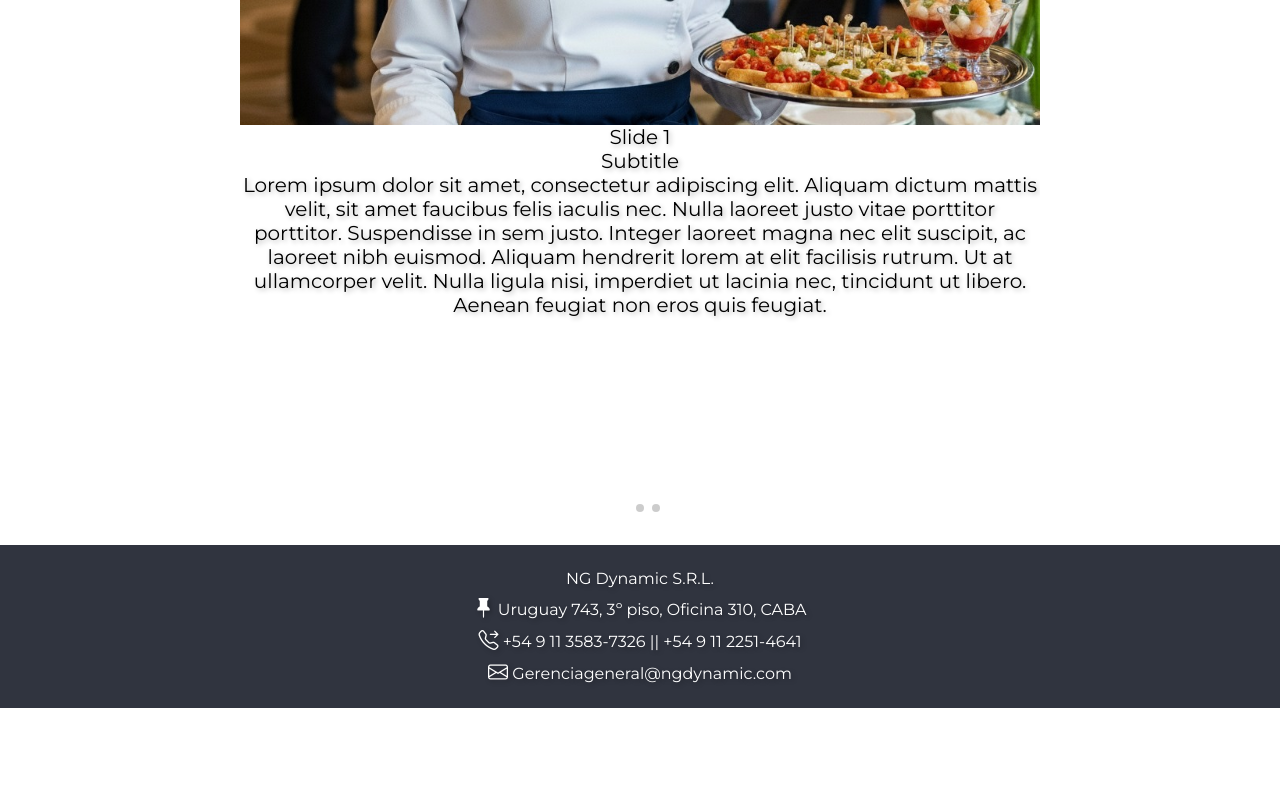
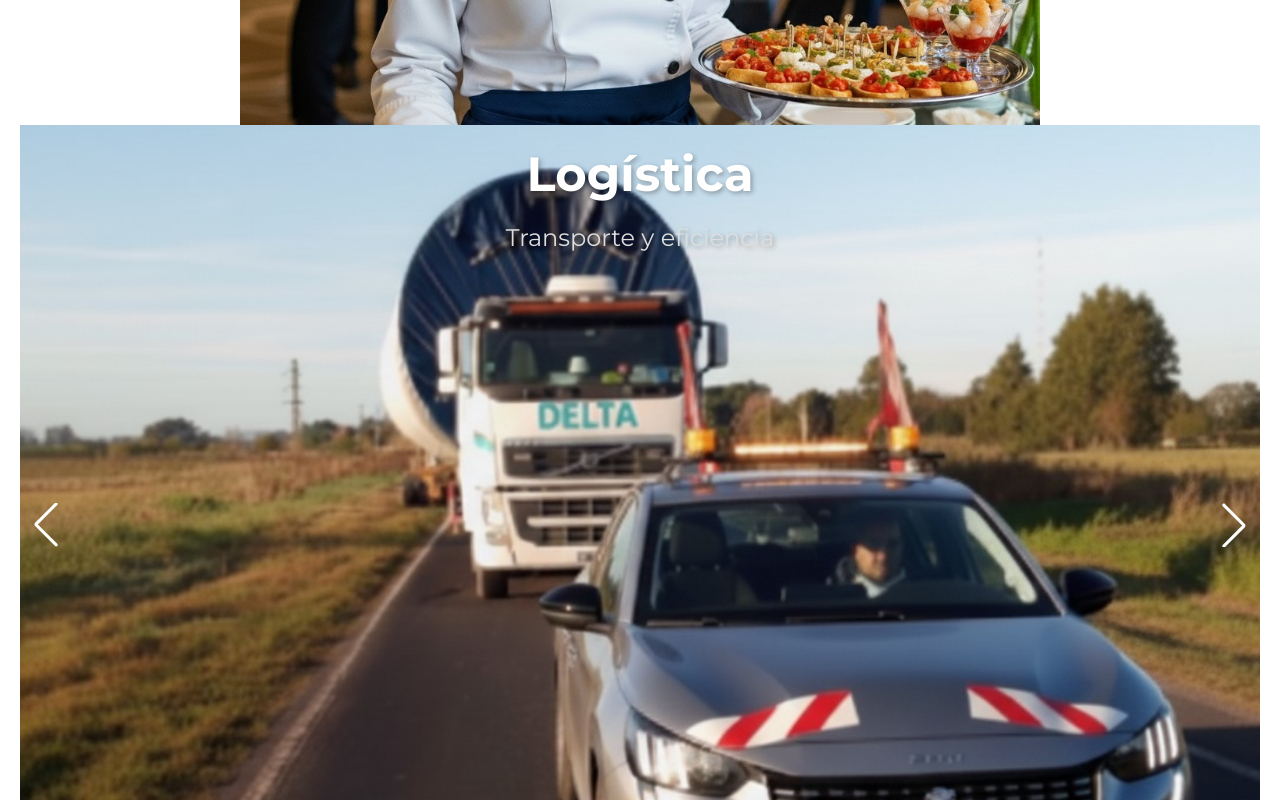
Before and after one commit to dariperee/ngDynamic, a React (Vite) app: page / in a window 1280 px wide. Shown: the part 540-1340 px from the top of the page. Before the commit the page ends 1248 px from the top, so only its background shows below. Built offline with nearby package versions, Linux system fonts and the light colour scheme; grey boxes are pictures that could not be loaded.

Commit message:
Sliders beta

```diff
--- a/src/components/Hero.jsx
+++ b/src/components/Hero.jsx
@@ -1,4 +1,5 @@
 import { useEffect } from "react";
+import HeroParallax from "./HeroParallax";
 import agroexportacion from "../assets/agroexportacion.jpg";
 import logistica from "../assets/logistica1.jpg";
 import catering from "../assets/catering.jpg";
@@ -9,8 +10,7 @@ import { Swiper, SwiperSlide } from 'swiper/react';
 import { Autoplay, Navigation, Pagination, Parallax } from 'swiper/modules'
 import 'swiper/css';
 import 'swiper/css/pagination';
-import 'swiper/css/navigation';
-
+import 'swiper/css/parallax';
 
 const Hero = () => {
 
@@ -36,58 +36,7 @@ const Hero = () => {
 
 
       {/*Swiper 2, estilo parallax, imagenes con texto*/}
-      <Swiper
-      style={{'--swiper-navigation-color': '#fff','--swiper-pagination-color': '#fff',}}
-      speed={600} parallax={true} pagination={{clickable: true,}} navigation={true}
-      modules={[Parallax, Pagination, Navigation]} className="mySwiper2">
-        <div slot="container-start" className="parallax-bg"
-          style={{'background-image':'url(https://swiperjs.com/demos/images/nature-1.jpg)',}}
-          data-swiper-parallax="-23%">
-        </div>
-
-        <SwiperSlide>
-          <div className="title" data-swiper-parallax="-300">Slide 1</div>
-          <div className="subtitle" data-swiper-parallax="-200">Subtitle</div>
-          <div className="text" data-swiper-parallax="-100"><p>
-              Lorem ipsum dolor sit amet, consectetur adipiscing elit. Aliquam
-              dictum mattis velit, sit amet faucibus felis iaculis nec. Nulla
-              laoreet justo vitae porttitor porttitor. Suspendisse in sem justo.
-              Integer laoreet magna nec elit suscipit, ac laoreet nibh euismod.
-              Aliquam hendrerit lorem at elit facilisis rutrum. Ut at
-              ullamcorper velit. Nulla ligula nisi, imperdiet ut lacinia nec,
-              tincidunt ut libero. Aenean feugiat non eros quis feugiat.</p>
-          </div>
-        </SwiperSlide>
-
-        <SwiperSlide>
-          <div className="title" data-swiper-parallax="-300">Slide 2</div>
-          <div className="subtitle" data-swiper-parallax="-200">Subtitle</div>
-          <div className="text" data-swiper-parallax="-100"><p>
-              Lorem ipsum dolor sit amet, consectetur adipiscing elit. Aliquam
-              dictum mattis velit, sit amet faucibus felis iaculis nec. Nulla
-              laoreet justo vitae porttitor porttitor. Suspendisse in sem justo.
-              Integer laoreet magna nec elit suscipit, ac laoreet nibh euismod.
-              Aliquam hendrerit lorem at elit facilisis rutrum. Ut at
-              ullamcorper velit. Nulla ligula nisi, imperdiet ut lacinia nec,
-              tincidunt ut libero. Aenean feugiat non eros quis feugiat.</p>
-          </div>
-        </SwiperSlide>
-
-        <SwiperSlide>
-          <div className="title" data-swiper-parallax="-300">Slide 3</div>
-          <div className="subtitle" data-swiper-parallax="-200">Subtitle</div>
-          <div className="text" data-swiper-parallax="-100"><p>
-              Lorem ipsum dolor sit amet, consectetur adipiscing elit. Aliquam
-              dictum mattis velit, sit amet faucibus felis iaculis nec. Nulla
-              laoreet justo vitae porttitor porttitor. Suspendisse in sem justo.
-              Integer laoreet magna nec elit suscipit, ac laoreet nibh euismod.
-              Aliquam hendrerit lorem at elit facilisis rutrum. Ut at
-              ullamcorper velit. Nulla ligula nisi, imperdiet ut lacinia nec,
-              tincidunt ut libero. Aenean feugiat non eros quis feugiat.</p>
-          </div>
-        </SwiperSlide>
-
-      </Swiper>
+      <HeroParallax></HeroParallax>
 
     </section>
   )
--- /dev/null
+++ b/src/components/HeroParallax.jsx
@@ -0,0 +1,77 @@
+import { Swiper, SwiperSlide } from 'swiper/react';
+import { Parallax, Pagination, Navigation, Autoplay } from 'swiper/modules';
+import 'swiper/css';
+import 'swiper/css/pagination';
+import 'swiper/css/navigation';
+import 'swiper/css/parallax';
+
+import agroexportacion from "../assets/agroexportacion.jpg";
+import logistica from "../assets/logistica1.jpg";
+import catering from "../assets/catering.jpg";
+
+import "../styles/heroParalaxx.css"; // estilos separados
+
+export default function HeroParallax() {
+  return (
+    <section className="hero-parallax">
+      <Swiper
+        style={{
+          "--swiper-navigation-color": "#fff",
+          "--swiper-pagination-color": "#fff",
+        }}
+        speed={800}
+        parallax={true}
+        autoplay={{ delay: 3000, disableOnInteraction: false }}
+        pagination={{ clickable: true }}
+        navigation={true}
+        modules={[Parallax, Pagination, Navigation, Autoplay]}
+        className="mySwiperParallax"
+      >
+        {/* Slide 1 */}
+        <SwiperSlide>
+          <div
+            className="parallax-bg"
+            style={{ backgroundImage: `url(${agroexportacion})` }}
+            data-swiper-parallax="-23%"
+          ></div>
+          <div className="title" data-swiper-parallax="-300">
+            Agroexportación
+          </div>
+          <div className="subtitle" data-swiper-parallax="-200">
+            Producción y calidad
+          </div>
+        </SwiperSlide>
+
+        {/* Slide 2 */}
+        <SwiperSlide>
+          <div
+            className="parallax-bg"
+            style={{ backgroundImage: `url(${logistica})` }}
+            data-swiper-parallax="-23%"
+          ></div>
+          <div className="title" data-swiper-parallax="-300">
+            Logística
+          </div>
+          <div className="subtitle" data-swiper-parallax="-200">
+            Transporte y eficiencia
+          </div>
+        </SwiperSlide>
+
+        {/* Slide 3 */}
+        <SwiperSlide>
+          <div
+            className="parallax-bg"
+            style={{ backgroundImage: `url(${catering})` }}
+            data-swiper-parallax="-23%"
+          ></div>
+          <div className="title" data-swiper-parallax="-300">
+            Catering
+          </div>
+          <div className="subtitle" data-swiper-parallax="-200">
+            Eventos y servicio
+          </div>
+        </SwiperSlide>
+      </Swiper>
+    </section>
+  );
+}
--- a/src/styles/hero.css
+++ b/src/styles/hero.css
@@ -18,16 +18,3 @@
   height: 100%;
   object-fit: cover; /* que no se deforme */
 }
-
-
-.mySwiper2 {
-  width: 100%;
-  max-width: 800px; /* opcional */
-  height: 400px;    /* dale una altura */
-}
-
-.mySwiper2 img {
-  width: 100%;
-  height: 100%;
-  object-fit: cover; /* que no se deforme */
-}
--- /dev/null
+++ b/src/styles/heroParalaxx.css
@@ -0,0 +1,33 @@
+.hero-parallax {
+  position: relative;
+  width: 100%;
+  height: 100vh; /* ocupa toda la pantalla */
+}
+
+.mySwiperParallax {
+  width: 100%;
+  height: 100%;
+}
+
+.mySwiperParallax .parallax-bg {
+  position: absolute;
+  top: 0;
+  left: 0;
+  width: 100%;
+  height: 100%;
+  background-position: center;
+  background-size: cover;
+}
+
+.mySwiperParallax .title {
+  font-size: 48px;
+  font-weight: bold;
+  color: #fff;
+  margin: 20px;
+}
+
+.mySwiperParallax .subtitle {
+  font-size: 24px;
+  color: #ddd;
+  margin: 20px;
+}
```
